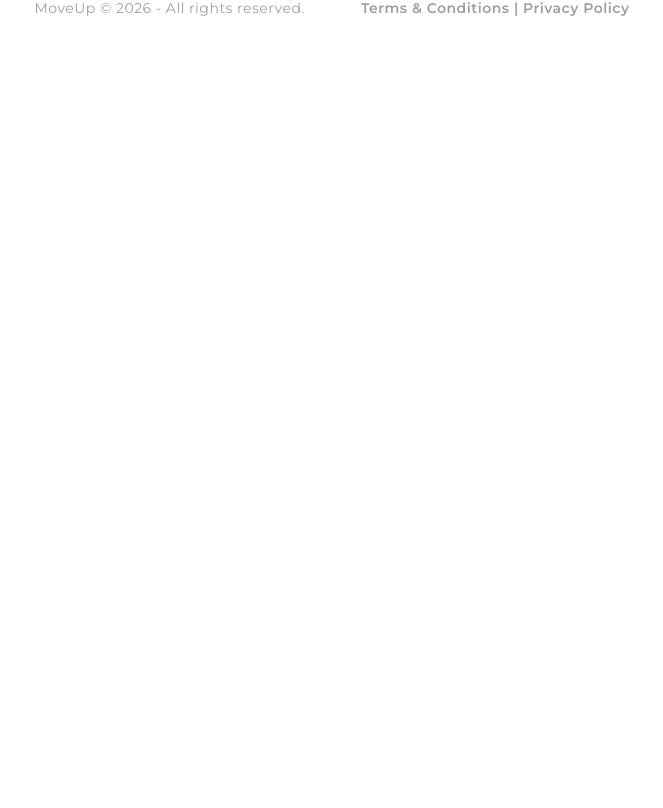
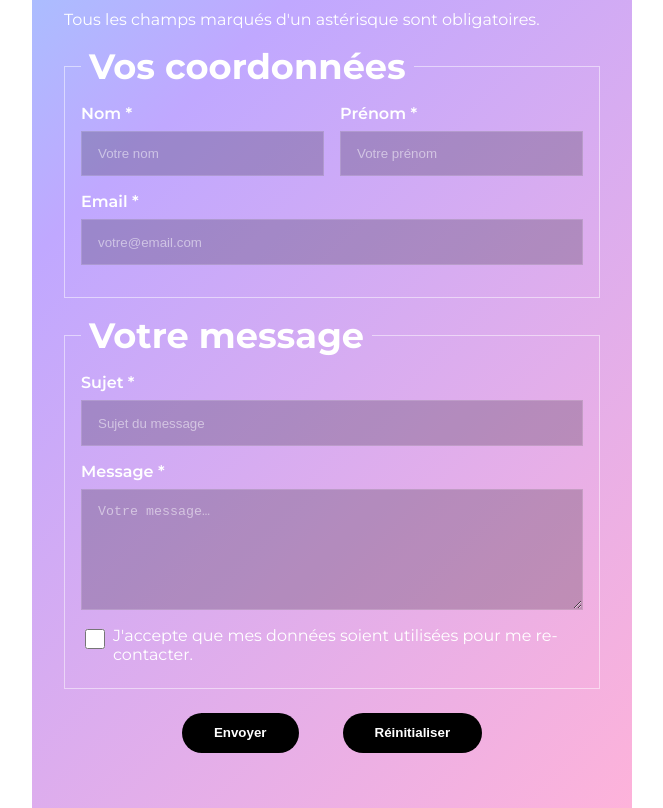
Before and after one commit to DevNexus59/MoveUp, a React (Vite) app in the folder client/: page /pages/About in a window 1280 px wide. Shown: the part 892-1700 px from the top of the page, without its empty margins (308-971 px from the left). Before the commit the page ends 963 px from the top, so only its background shows below. Built offline with nearby package versions, Linux system fonts and the light colour scheme; no server answers.

Commit message:
formulaire is done with the about pages

```diff
--- a/client/src/components/Formulaire.css
+++ b/client/src/components/Formulaire.css
@@ -0,0 +1,117 @@
+.form-section {
+  margin: 0 auto;
+  padding: 2rem 1rem 4rem;
+  max-width: 600px;
+}
+
+.form-section h2 {
+  margin-bottom: 1.5rem;
+}
+
+.form-contact {
+  background: var(--card);
+  padding: 1.5rem;
+}
+
+.form-contact fieldset {
+  border: 1px solid rgba(255, 255, 255, 0.5);
+  padding: 1rem;
+  margin: 1rem 0;
+}
+
+.form-contact legend {
+  padding: 0 .5rem;
+  font-weight: 700;
+  font-size: calc(var(--font-h) * 1.1);
+}
+
+.form-field {
+  display: grid;
+  gap: 0.5rem;
+  margin-bottom: 1rem;
+}
+
+.form-field label {
+  font-weight: 600;
+}
+
+.form-contact input[type="text"],
+.form-contact input[type="email"],
+.form-contact textarea {
+  /* width: 80%; */
+  padding: .9rem 1rem;
+  border: 1px solid rgba(255, 255, 255, 0.15);
+  background: rgba(0, 0, 0, 0.2);
+  color: var(--link);
+  outline: none;
+  transition: box-shadow .25s ease, border-color .25s ease, background .25s ease;
+}
+
+.form-contact input::placeholder,
+.form-contact textarea::placeholder {
+  color: rgba(255, 255, 255, 0.5);
+}
+
+.form-consent {
+  display: grid;
+  grid-template-columns: 20px 1fr;
+  align-items: start;
+  gap: .75rem;
+  margin: .75rem 0 .5rem;
+}
+
+.form-consent input[type="checkbox"] {
+  width: 20px;
+  height: 20px;
+  accent-color: var(--linkv);
+}
+
+.form-actions {
+  display: flex;
+  justify-content: center;
+  flex-wrap: wrap;
+  gap: .75rem;
+  margin-top: .5rem;
+}
+
+.form-status {
+  min-height: 1.25rem;
+  margin-top: 0.5rem;
+  font-weight: 600;
+  color: var(--bg-font);
+}
+:root[data-theme="light"] .form-status.success {
+  color: #05b80e;
+}
+
+:root[data-theme="dark"] .form-status.success {
+  color: #357739;
+}
+
+:root[data-theme="light"] .form-status.error {
+  color: #b11f1f;
+}
+
+:root[data-theme="dark"] .form-status.error {
+  color: #f86b6b;
+}
+
+/* Honeypot caché */
+.hp-field {
+  position: absolute;
+  left: -9999px;
+  top: -9999px;
+  opacity: 0;
+  pointer-events: none;
+}
+
+@media (min-width: 720px) {
+  .form-contact {
+    padding: 2rem;
+  }
+  .form-row {
+    display: grid;
+    grid-template-columns: 1fr 1fr;
+    gap: 1rem;
+  }
+}
--- a/client/src/components/Formulaire.tsx
+++ b/client/src/components/Formulaire.tsx
@@ -1,5 +1,236 @@
-function Formulaire() {
-  return <h2>Formulaire Component</h2>;
+import { useState } from "react";
+import type { FormEvent } from "react";
+import "./Formulaire.css";
+
+interface FormData {
+  nom: string;
+  prenom: string;
+  email: string;
+  sujet: string;
+  message: string;
+  consent: boolean;
+  website: string; // pour pieger les bot
 }
 
-export default Formulaire;
+const initData: FormData = {
+  nom: "",
+  prenom: "",
+  email: "",
+  sujet: "",
+  message: "",
+  consent: false,
+  website: "",
+};
+
+export default function Formulaire() {
+  const [values, setValues] = useState<FormData>(initData); //champ du formulaire
+  const [status, setStatus] = useState<
+    "idle" | "sending" | "success" | "error"
+  >(
+    // status ou il manque des elements
+    "idle",
+  );
+  const [serverMsg, setServerMsg] = useState(""); //text visible pour utilisateur
+
+  // MAJ des champs
+  const onChange = (
+    e: React.ChangeEvent<HTMLInputElement | HTMLTextAreaElement>,
+  ) => {
+    const { name, type } = e.target;
+    const value =
+      type === "checkbox"
+        ? (e.target as HTMLInputElement).checked
+        : e.target.value;
+    setValues((prev) => ({ ...prev, [name]: value }));
+  };
+
+  // Submission du formulaire
+
+  const onSubmit = async (e: FormEvent<HTMLFormElement>) => {
+    e.preventDefault();
+
+    // on ignore le bot s'il remplit le champ website
+    if (values.website) return;
+
+    const form = e.currentTarget;
+
+    // validation native du navigateur
+    if (!form.checkValidity()) {
+      form.reportValidity();
+      return;
+    }
+
+    try {
+      setStatus("sending");
+      setServerMsg("");
+      // API si besoin pour version connectee.
+      await new Promise((r) => setTimeout(r, 800));
+
+      setStatus("success");
+      setServerMsg("Merci ! Votre message a bien été envoyé.");
+      setValues(initData);
+      form.reset(); //remise du state
+    } catch {
+      setStatus("error");
+      setServerMsg("Une erreur est survenue. Réessayez plus tard.");
+    }
+  };
+
+  return (
+    <section className="form-section" aria-labelledby="contact-title">
+      <h2 id="contact-title">Contactez-nous !</h2>
+
+      <form
+        className="form-contact"
+        onSubmit={onSubmit}
+        noValidate
+        aria-describedby="contact-instructions"
+      >
+        <p id="contact-instructions" className="sr-only">
+          Tous les champs marqués d'un astérisque sont obligatoires.
+        </p>
+
+        {/* Honeypot */}
+        <input
+          type="text"
+          name="website"
+          value={values.website}
+          onChange={onChange}
+          className="hp-field"
+          tabIndex={-1}
+          autoComplete="off"
+          aria-hidden="true"
+        />
+
+        <fieldset>
+          <legend>Vos coordonnées</legend>
+
+          <div className="form-row">
+            <div className="form-field">
+              <label htmlFor="nom">
+                Nom <span aria-hidden="true">*</span>
+              </label>
+              <input
+                id="nom"
+                name="nom"
+                type="text"
+                required
+                placeholder="Votre nom"
+                value={values.nom}
+                onChange={onChange}
+                autoComplete="family-name"
+              />
+            </div>
+
+            <div className="form-field">
+              <label htmlFor="prenom">
+                Prénom <span aria-hidden="true">*</span>
+              </label>
+              <input
+                id="prenom"
+                name="prenom"
+                type="text"
+                required
+                placeholder="Votre prénom"
+                value={values.prenom}
+                onChange={onChange}
+                autoComplete="given-name"
+              />
+            </div>
+          </div>
+
+          <div className="form-field">
+            <label htmlFor="email">
+              Email <span aria-hidden="true">*</span>
+            </label>
+            <input
+              id="email"
+              name="email"
+              type="email"
+              required
+              placeholder="votre@email.com"
+              value={values.email}
+              onChange={onChange}
+              inputMode="email"
+              autoComplete="email"
+            />
+          </div>
+        </fieldset>
+
+        <fieldset>
+          <legend>Votre message</legend>
+
+          <div className="form-field">
+            <label htmlFor="sujet">
+              Sujet <span aria-hidden="true">*</span>
+            </label>
+            <input
+              id="sujet"
+              name="sujet"
+              type="text"
+              required
+              placeholder="Sujet du message"
+              value={values.sujet}
+              onChange={onChange}
+            />
+          </div>
+
+          <div className="form-field">
+            <label htmlFor="message">
+              Message <span aria-hidden="true">*</span>
+            </label>
+            <textarea
+              id="message"
+              name="message"
+              rows={6}
+              required
+              minLength={10}
+              placeholder="Votre message…"
+              value={values.message}
+              onChange={onChange}
+            />
+          </div>
+
+          <div className="form-consent">
+            <input
+              id="consent"
+              name="consent"
+              type="checkbox"
+              required
+              checked={values.consent}
+              onChange={onChange}
+            />
+            <label htmlFor="consent">
+              J'accepte que mes données soient utilisées pour me re-contacter.
+            </label>
+          </div>
+        </fieldset>
+
+        <div className="form-actions">
+          <button type="submit" disabled={status === "sending"}>
+            {status === "sending" ? "Envoi…" : "Envoyer"}
+          </button>
+          <button
+            type="reset"
+            className="secondary"
+            onClick={() => {
+              setValues(initData);
+              setStatus("idle");
+              setServerMsg("");
+            }}
+          >
+            Réinitialiser
+          </button>
+        </div>
+
+        <p
+          className={`form-status ${status}`}
+          aria-live="polite"
+          aria-atomic="true"
+        >
+          {serverMsg}
+        </p>
+      </form>
+    </section>
+  );
+}
--- a/client/src/pages/About.tsx
+++ b/client/src/pages/About.tsx
@@ -1,4 +1,5 @@
 import sportifs from "../assets/images/sportifs.jpg";
+import Avis from "../components/Avis";
 import Formulaire from "../components/Formulaire";
 import HeroSecondary from "../components/HeroSecondary";
 
@@ -17,6 +18,7 @@ Prêt à écrire votre propre histoire ?"
         image={sportifs}
       />
       <Formulaire />
+      <Avis />
     </>
   );
 }
```
